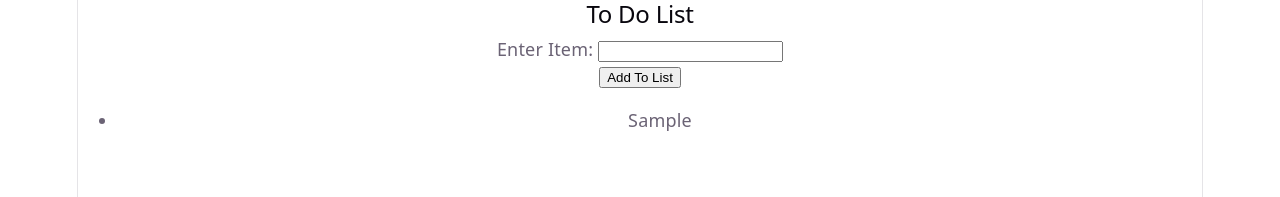
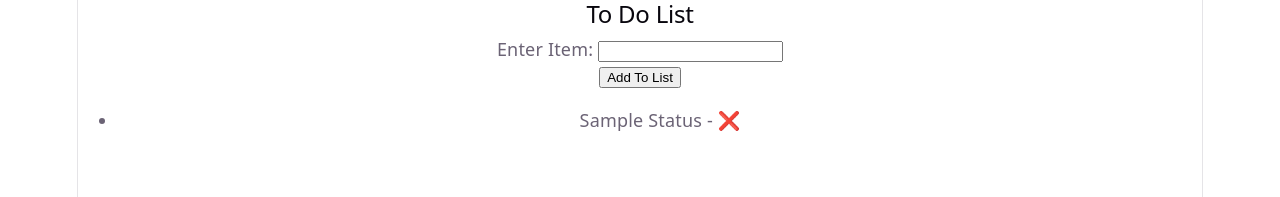
Before and after one commit to offthemoon/react-to-do-list, a React (Vite) app: page / in a window 1280 px wide. Both pictures are taken after typing "Sample" into the empty fields and a click on the button "Add To List". Shown: the top 197 px of the page. Built offline with nearby package versions, Linux system fonts and the light colour scheme.

Commit message:
feat: allow the correct status of the task completion to also display

```diff
--- a/src/App.jsx
+++ b/src/App.jsx
@@ -46,7 +46,7 @@ function App(){
     <div>
 
       <ul>
-           {to_do_list.map((current,index) => <li> {current['input']} </li> )}
+           {to_do_list.map((current,index) => <li> {current['input']}  Status - {current['completed'] ? '✅' : '❌'} </li> )}
       </ul>
 
     </div>
```
